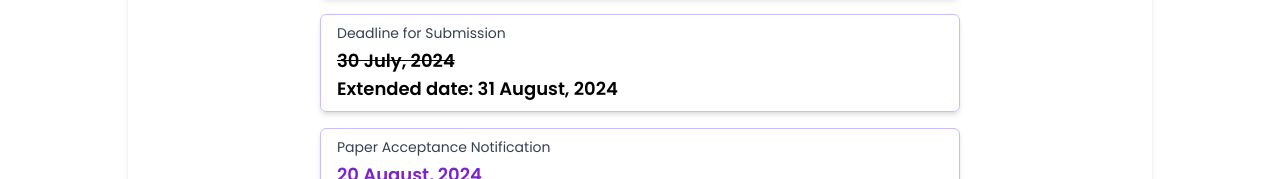
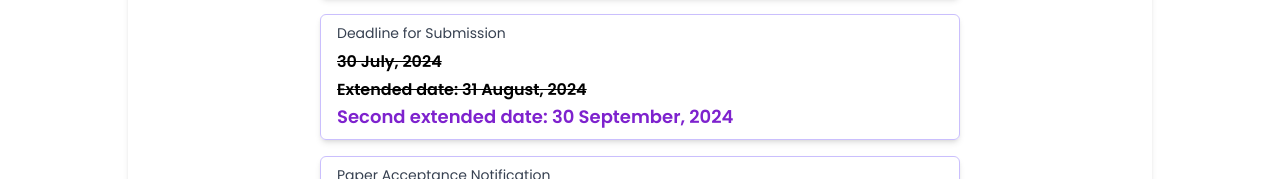
Before and after one commit to pratiksrivastava01/bitcon2023, a Next.js app: page /dates in a window 1280 px wide. Shown: the part 436-615 px from the top of the page. Built offline with nearby package versions, Linux system fonts and the light colour scheme; a web font is replaced by a local one.

Commit message:
Update10.1 by Shashikanta2234
Date Extended: 30 Sept, 2024

```diff
--- a/pages/dates.js
+++ b/pages/dates.js
@@ -55,9 +55,11 @@ const ImportantDates = () => {
                 <p className="text-lg sm:text-sm font-semibold text-[#7E22CE] ">
                   {item.date === "30 July, 2024" ? (
                     <>
-                      <span className="line-through">{item.date}</span>
+                      <span className="text-base sm:text-sm font-semibold line-through">{item.date}</span>
                       <br />
-                      <span>Extended date: 31 August, 2024</span>
+                      <span className="text-base sm:text-sm font-semibold line-through">Extended date: 31 August, 2024</span>
+                      <br />
+                      <span className="text-lg sm:text-sm font-semibold text-[#7E22CE] ">Second extended date: 30 September, 2024</span>
                     </>
                   ) : (
                     item.date
```
